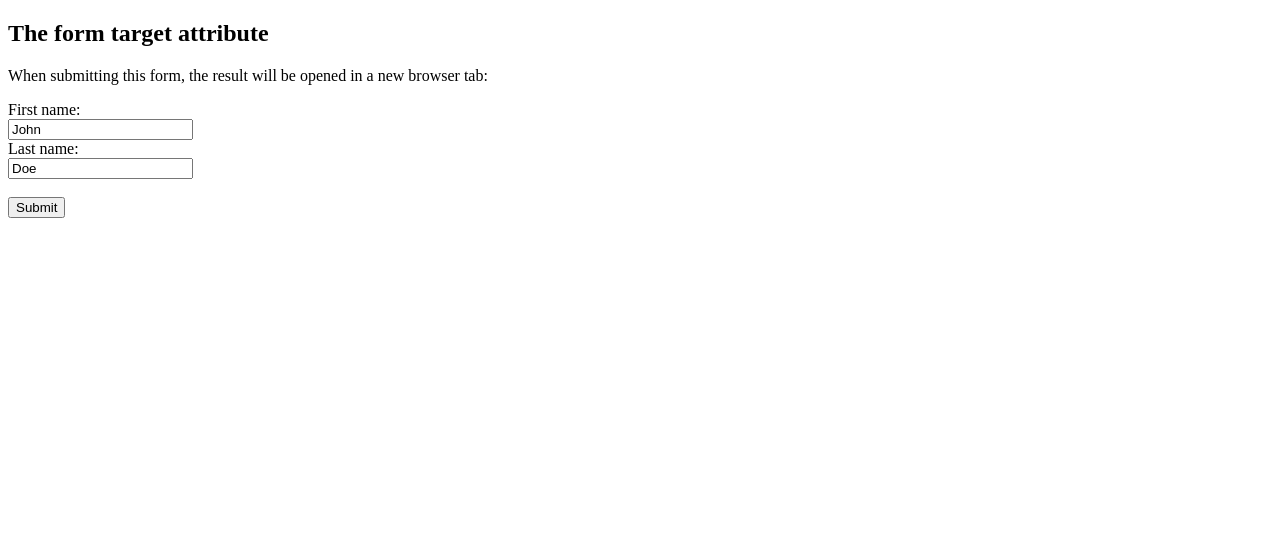
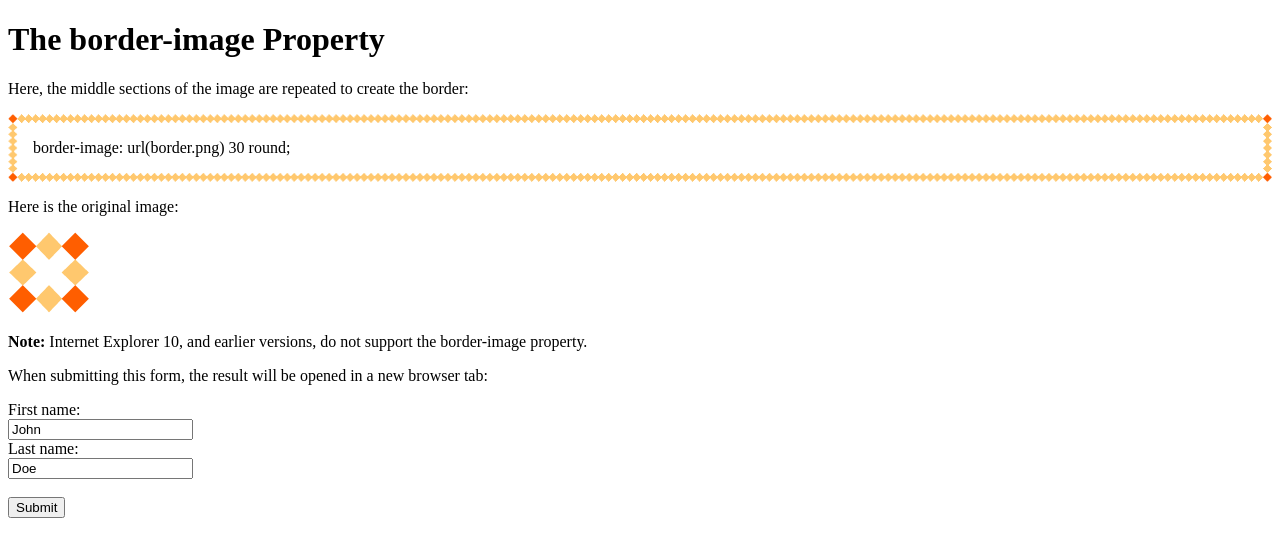
Before and after one commit to Apna-college-Student/Gov-Project, a plain HTML site: page index.html in a window 1280 px wide. Drawn offline with Linux system fonts and the light colour scheme.

Commit message:
add initial files

```diff
--- a/index.html
+++ b/index.html
@@ -1,9 +1,23 @@
 <!DOCTYPE html>
 <html>
+<head>
+<style>
+#borderimg {
+  border: 10px solid transparent;
+  padding: 15px;
+  border-image: url(border.png) 30 round;
+}
+</style>
+</head>
 <body>
 
-<h2>The form target attribute</h2>
+<h1>The border-image Property</h1>
 
+<p>Here, the middle sections of the image are repeated to create the border:</p>
+<p id="borderimg">border-image: url(border.png) 30 round;</p>
+
+<p>Here is the original image:</p><img src="border.png">
+<p><strong>Note:</strong> Internet Explorer 10, and earlier versions, do not support the border-image property.</p>
 <p>When submitting this form, the result will be opened in a new browser tab:</p>
 
 <form action="/action_page.php" target="_blank">
@@ -13,6 +27,5 @@
   <input type="text" id="lname" name="lname" value="Doe"><br><br>
   <input type="submit" value="Submit">
 </form>
-
 </body>
 </html>
```
Also changed, not shown: border.png (added), style.css (deleted), styles.css (added).
